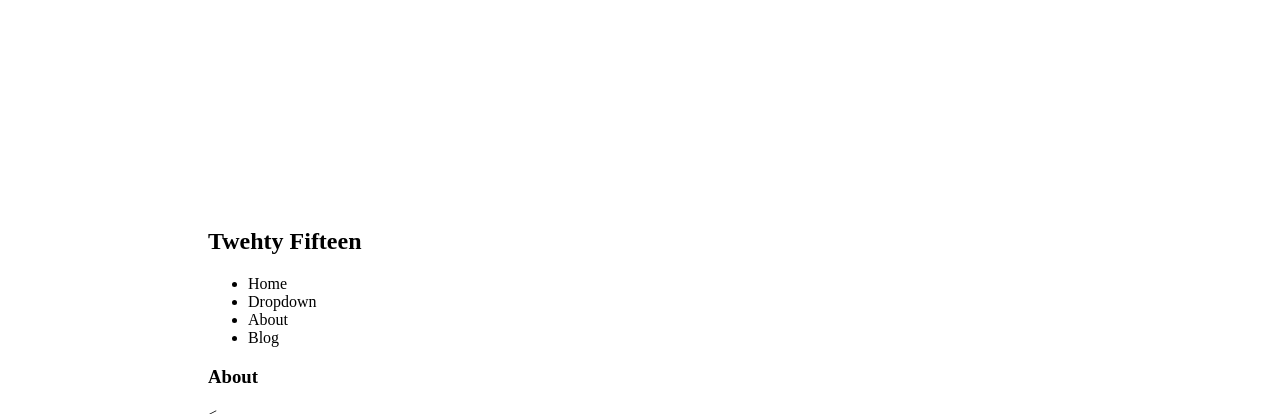
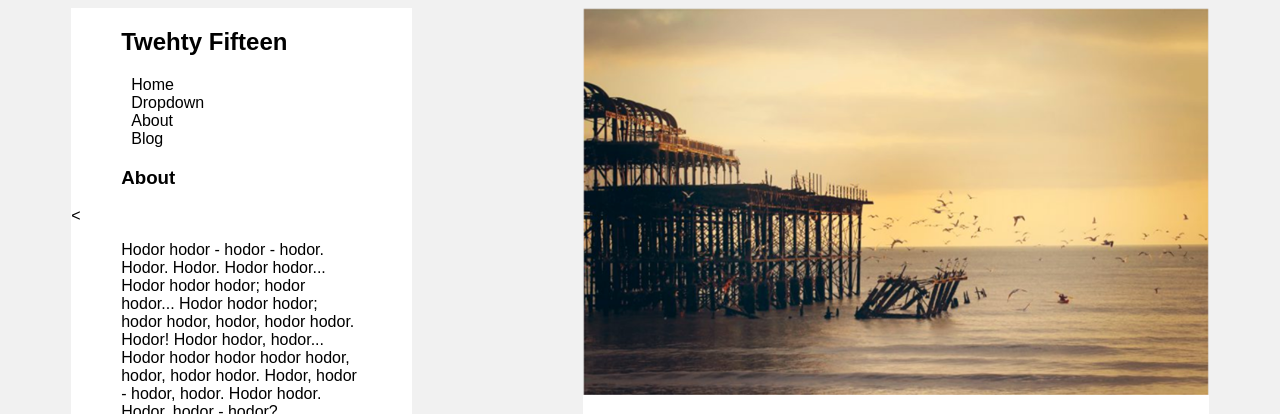
Before and after one commit to jmccutchanwd/static-web-blog-creepy_crawlers, a plain HTML site: page index.html in a window 1280 px wide. Shown: the top 414 px of the page. Drawn offline with Linux system fonts and the light colour scheme.

Commit message:
added styles

```diff
--- a/css/style.css
+++ b/css/style.css
@@ -1,24 +1,39 @@
+body{
+	background-color: #f1f1f1;
+	font-family: arial;
+}
+.container{
+	width:90%;
+
+	margin: 0 auto;
+}
 #left {
 	float: left;
-	margin: 200px;
+	width: 30%;
+	height: 650px;
+	background-color: #fff;
+	/*margin: 200px;*/
 }
 
 #right {
 	float: right;
-	margin: 200px;
+	width: 55%;
+	background-color: #fff;
+	/*margin: 200px;*/
 }
 
-.h1	{
-	float: right;
-	margin: 200px;
+h1, h2, h3, p{
+	padding: 0 50px;
 }
-
-.h2	{
-	float: left;
-	margin: 200px;
+li {
+	padding: 0 20px;
 }
-
-.h3	{
-	float: left;
-	margin: 200px;
+img{
+	width: 100%;
+	height: auto;
 }
+ul{
+	list-style-type: none;
+}
+li{}
+a{}
```
